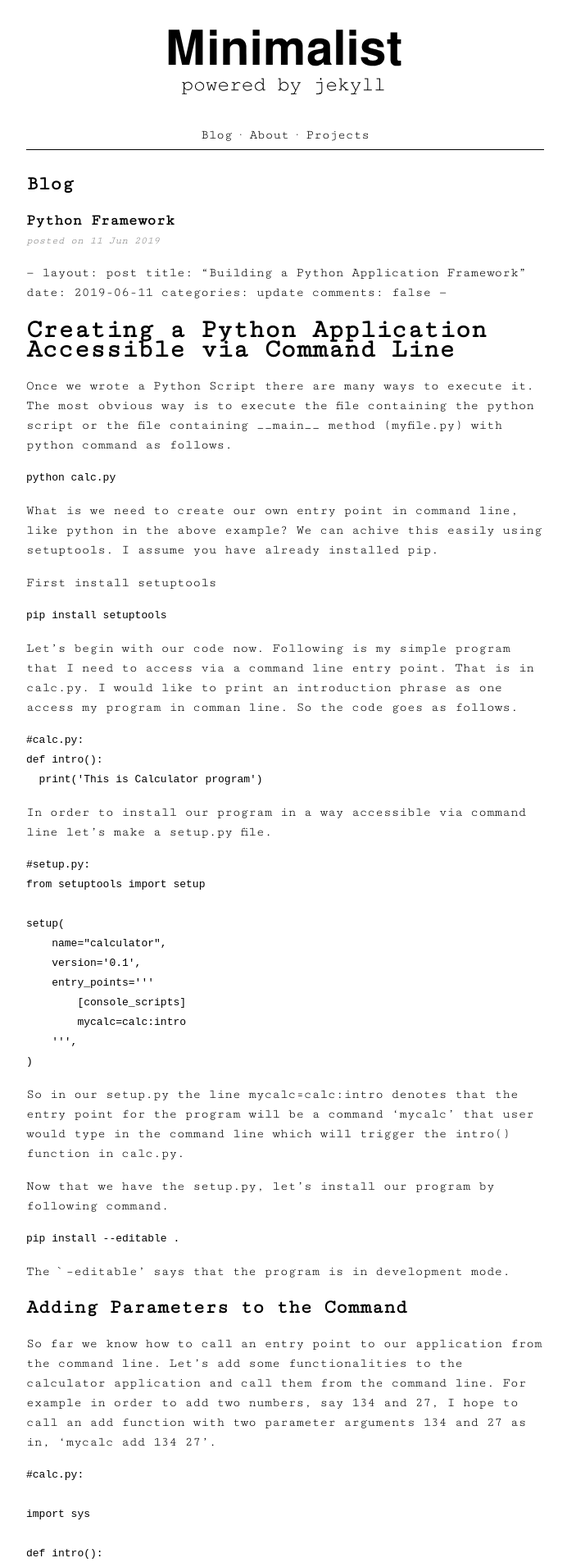
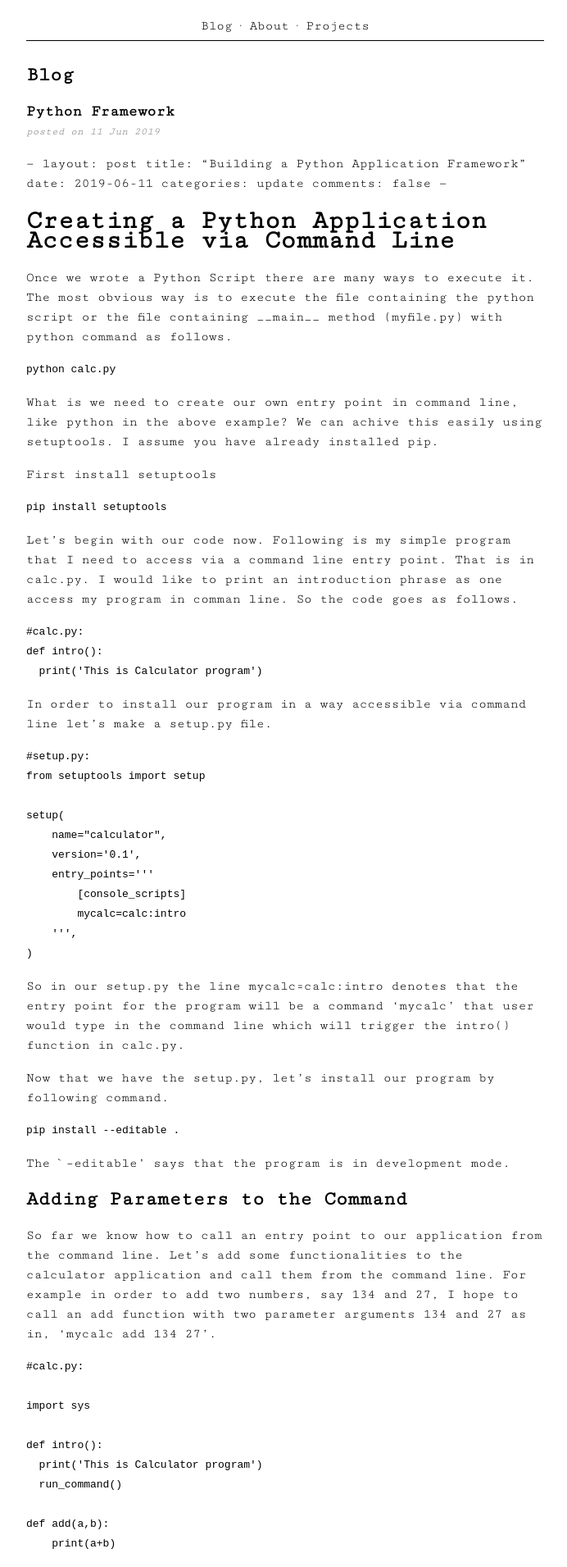
Before and after one commit to Kulakshi/Kulakshi.github.io, a Jekyll site: the page built from index.md, in a window 1280 px wide. Shown: the top 1911 px of the page at 82% size, without its empty margins (292-984 px from the left). Built offline with Jekyll 4.4.1, drawn with Linux system fonts in a browser that asks for light colours.

Commit message:
Removed logo

```diff
--- a/_includes/logo.html
+++ b/_includes/logo.html
@@ -1,5 +1,5 @@
 <div id="logo">
   <a href="{{site.url}}{{site.baseurl}}/">
-    <img src="{{site.url}}{{site.baseurl}}/assets/images/logo.svg" alt="Logo"></img>
+    <!img src="{{site.url}}{{site.baseurl}}/assets/images/logo.svg" alt="Logo"><!/img>
   </a>
 </div>
```
Also changed, not shown: 2019-06-11-python-framework-1.md (deleted, +0 -1 lines), firstpyframeworkpage.md (deleted, +0 -3 lines).
